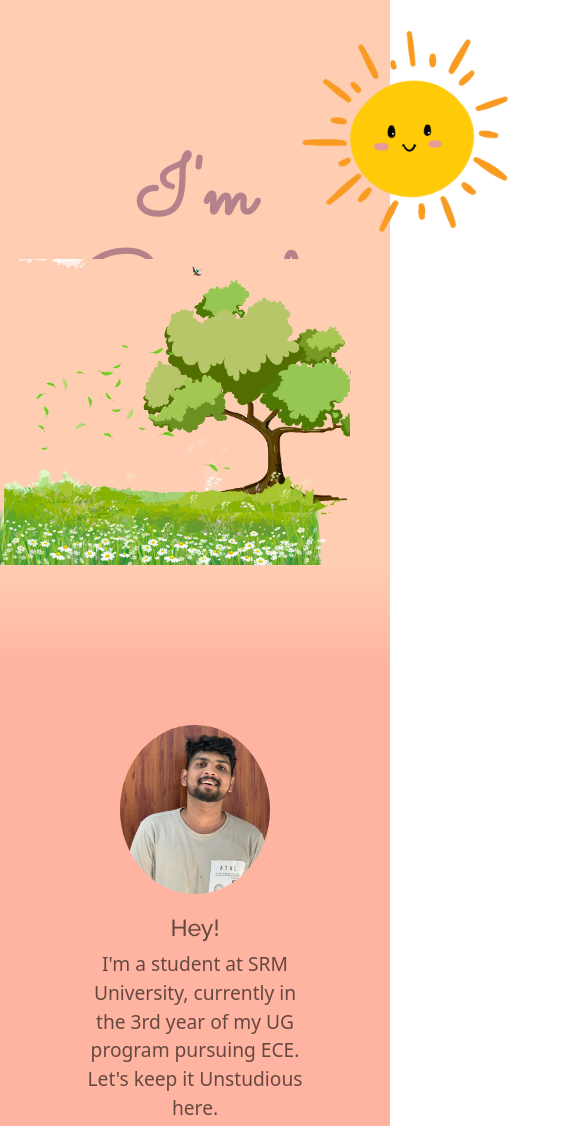
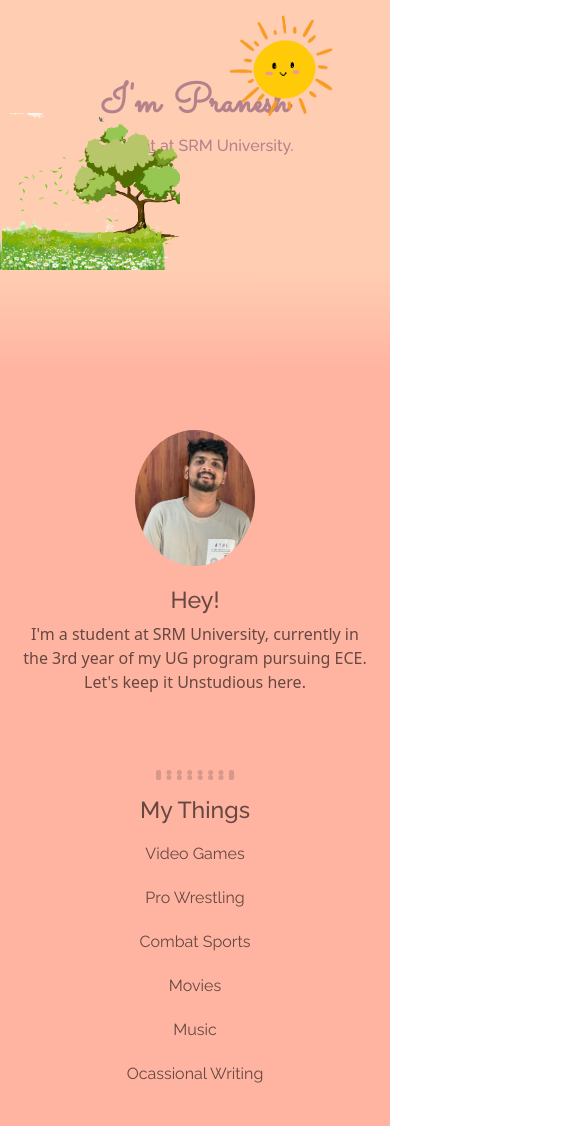
Before and after one commit to Pranesh-M25/personal-site, a plain HTML site: page index.html in a window 390 px wide. Shown: the top 1126 px of the page, 573 px wide, since content can reach past the window. Drawn offline with nearby package versions, Linux system fonts and the light colour scheme.

Commit message:
styles.css

```diff
--- a/styles.css
+++ b/styles.css
@@ -44,7 +44,7 @@ body{
     width: 350px;
     margin-left: 00px;
     margin-top: -150px;
-    background-color: #FFCDB2;
+
 }
 .pfp{
     display: block;
@@ -265,3 +265,104 @@ li{
     color:#664841 ;
     margin-top: 30px;
 }
+
+@media screen and (max-width: 768px) {
+    .name {
+        font-size: 3.5rem;
+        word-spacing: 10px;
+        padding-top: 100px;
+    }
+
+    .about {
+        font-size: 1.2rem;
+        padding: 0 10px 20px 10px;
+    }
+
+    .sun {
+        width: 200px;
+        margin-left: 60%;
+    }
+
+    .tree {
+        width: 250px;
+        margin-top: -100px;
+    }
+
+    .me {
+        margin-left: 10%;
+        margin-right: 10%;
+        font-size: 1rem;
+    }
+
+    hr {
+        width: 20%;
+        border: dotted #664841 5px;
+    }
+}
+
+@media screen and (max-width: 480px) {
+    .name {
+        font-size: 2.5rem;
+        word-spacing: 5px;
+        padding-top: 80px;
+    }
+
+    .about {
+        font-size: 1rem;
+    }
+
+    .sun {
+        width: 150px;
+        margin-left: 55%;
+    }
+
+    .tree {
+        width: 180px;
+        margin-top: -70px;
+    }
+
+    .pfp {
+        width: 120px;
+    }
+
+    .me {
+        margin-left: 5%;
+        margin-right: 5%;
+    }
+
+    .socials-container {
+        gap: 10px;
+        margin-top: 100px;
+    }
+
+    .socials-container a {
+        padding: 0.8em;
+    }
+
+    .socials-container a svg {
+        height: 24px;
+    }
+
+    .socials {
+        padding: 30px;
+    }
+
+    .games:hover, .movies:hover, .writing:hover, .music:hover {
+        font-size: 1rem;
+        padding: 3px;
+    }
+
+    /* Disable hover effects on mobile */
+    .socials-container a::before,
+    .socials-container a::after {
+        display: none;
+    }
+}
+
+/* Fix for social icons on touch devices */
+@media (hover: none) {
+    .socials-container a:hover::before,
+    .socials-container a:hover::after {
+        display: none;
+    }
+}
```
